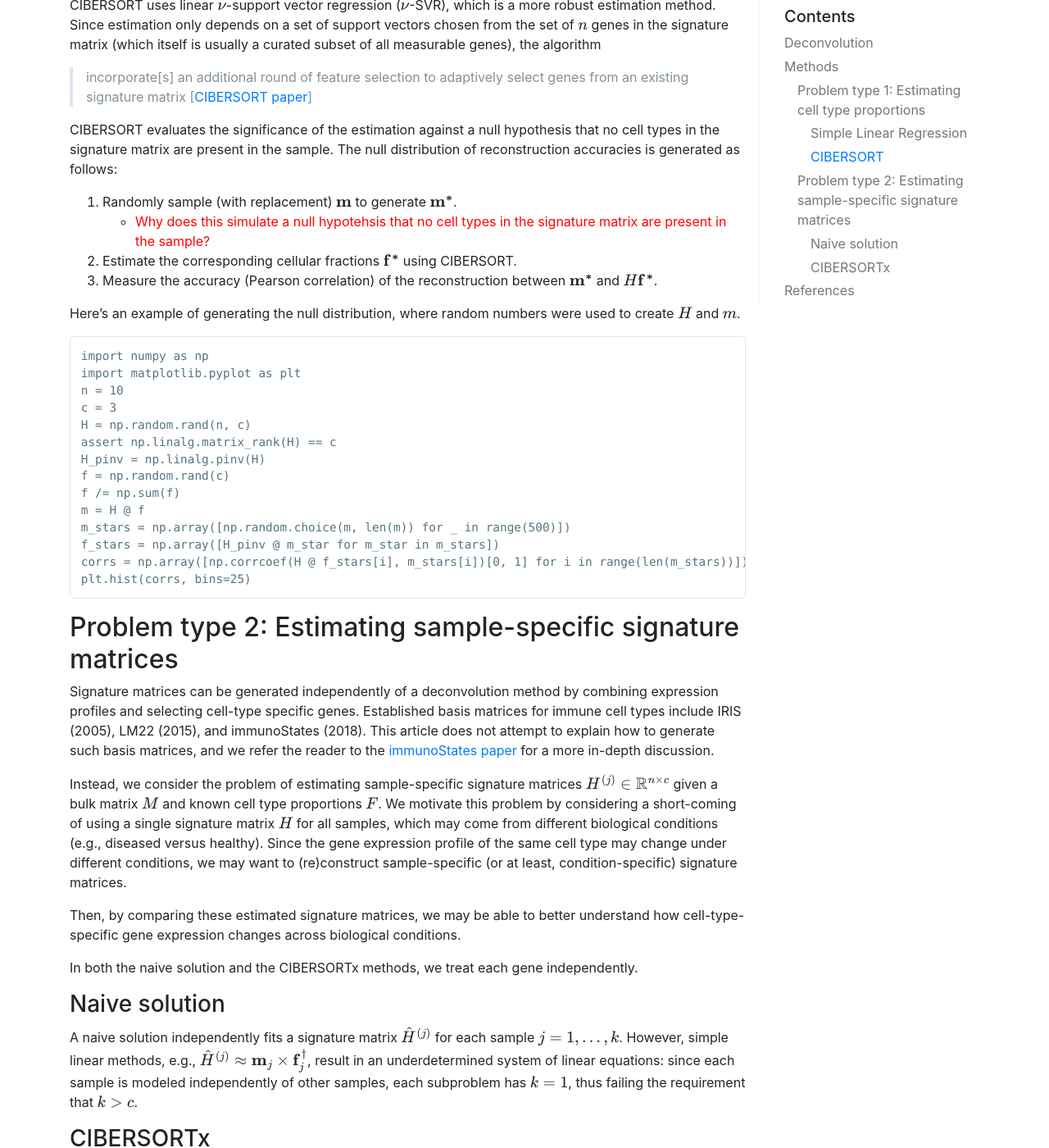
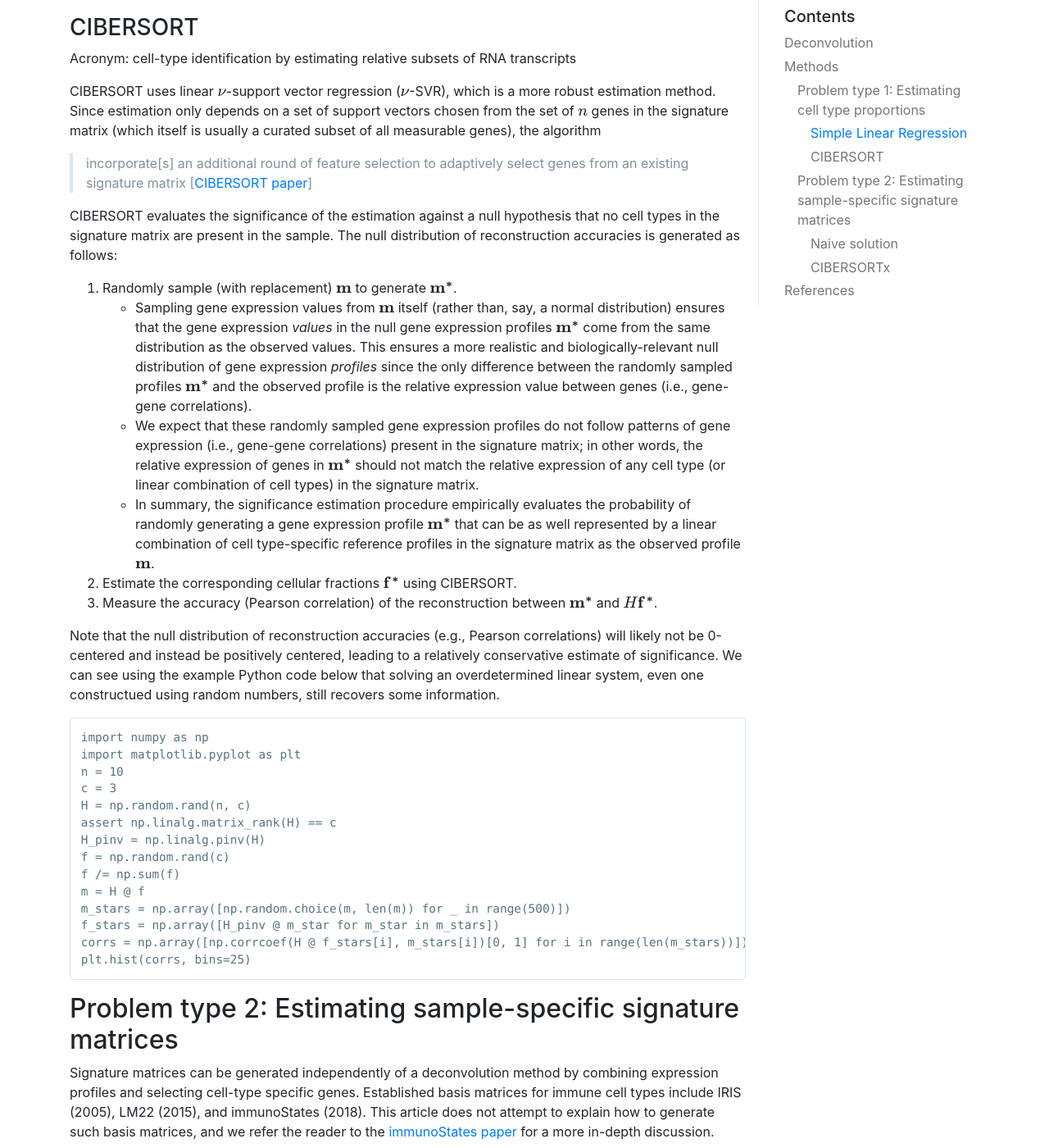
Before and after one commit to bentyeh/bentyeh.github.io, a Jekyll site: the page built from _posts/2020-05-15-deconvolution.md, in a window 1280 px wide and 1400 px high, scrolled down 2409 px. Shown: the whole window at 82% size. Built offline with Jekyll 4.4.1, drawn with Linux system fonts in a browser that asks for light colours; some of the changed text lies outside the part shown.

Commit message:
Update and un-hide deconvolution post
Addressed some previously unanswered questions after on IMMUNOL 207 lecture by Dr. Andrew Gentles on 5/20/2020

````diff
--- a/_posts/2020-05-15-deconvolution.md
+++ b/_posts/2020-05-15-deconvolution.md
@@ -23,7 +23,7 @@ Given any two of the matrices, we can estimate the third matrix. Each of the thr
 
 1. In the first problem, each column (sample) of the sample proportions matrix is estimated independently, so the number of unknowns is the number of cell types $$c$$. Assuming the signature matrix is full rank, the number of linearly independent equations is $$n$$. Therefore, for the system to be overdetermined, we need $$n > c$$.
 2. In the second problem, each row (gene) of the signature matrix is estimated independently, so the number of unknowns is the number of cell types $$c$$. Assuming the sample proportions matrix is full rank, the number of linearly independent equations is $$k$$. Therefore, for the system to be overdetermined, we need $$k > c$$.
-   - <span style="color: red">Are there ways to estimate rows <i>dependently</i> and take advantage of existing gene-gene correlation patterns?</span>
+   - While we want the estimation method to accurately capture differences between cell type-specific profiles, future work may consider taking advantage of known gene-gene correlation patterns, especially when the number of samples $$k$$ is small. For example, we expect *a priori* that genes regulated by the same transcription factor(s) have correlated expression values. This suggests the potential use of Bayesian priors, which would even permit probabilistic intepretations (e.g., building confidence intervals) of predicted cell type-specific expression values.
 3. In the third problem, the bulk profile estimate is a simple matrix multiplication of the signature matrix and the sample proportions matrix.
 
 In general, there are two ways of evaluating deconvolution accuracy:
@@ -43,8 +43,8 @@ Any linear regression technique (ordinary least squares, lasso regression, ridge
 $$\mathbf{\hat{f}} = H^\dagger \mathbf{m} = \left(H^\top H\right)^{-1} H^\top \mathbf{m}$$
 
 Some potentially useful constraints that these methods ignore include the following:
-1. Cell-type proportions $$f$$ should be non-negative.
-2. It may be desirable that the elements of $$f$$ sum to 1.
+1. Cell type proportions $$\mathbf{\hat{f}}$$ should be non-negative.
+2. It may be desirable that the elements of $$\mathbf{\hat{f}}$$ sum to 1.
 
 ### CIBERSORT
 
@@ -55,11 +55,13 @@ CIBERSORT uses linear $$\nu$$-support vector regression ($$\nu$$-SVR), which is
 
 CIBERSORT evaluates the significance of the estimation against a null hypothesis that no cell types in the signature matrix are present in the sample. The null distribution of reconstruction accuracies is generated as follows:
 1. Randomly sample (with replacement) $$\mathbf{m}$$ to generate $$\mathbf{m^*}$$.
-   - <span style="color: red">Why does this simulate a null hypotehsis that no cell types in the signature matrix are present in the sample?</span>
+   - Sampling gene expression values from $$\mathbf{m}$$ itself (rather than, say, a normal distribution) ensures that the gene expression *values* in the null gene expression profiles $$\mathbf{m^*}$$ come from the same distribution as the observed values. This ensures a more realistic and biologically-relevant null distribution of gene expression *profiles* since the only difference between the randomly sampled profiles $$\mathbf{m^*}$$ and the observed profile is the relative expression value between genes (i.e., gene-gene correlations).
+   - We expect that these randomly sampled gene expression profiles do not follow patterns of gene expression (i.e., gene-gene correlations) present in the signature matrix; in other words, the relative expression of genes in $$\mathbf{m^*}$$ should not match the relative expression of any cell type (or linear combination of cell types) in the signature matrix.
+   - In summary, the significance estimation procedure empirically evaluates the probability of randomly generating a gene expression profile $$\mathbf{m^*}$$ that can be as well represented by a linear combination of cell type-specific reference profiles in the signature matrix as the observed profile $$\mathbf{m}$$.
 2. Estimate the corresponding cellular fractions $$\mathbf{f^*}$$ using CIBERSORT.
 3. Measure the accuracy (Pearson correlation) of the reconstruction between $$\mathbf{m^*}$$ and $$H \mathbf{f^*}$$.
 
-Here's an example of generating the null distribution, where random numbers were used to create $$H$$ and $$m$$.
+Note that the null distribution of reconstruction accuracies (e.g., Pearson correlations) will likely not be 0-centered and instead be positively centered, leading to a relatively conservative estimate of significance. We can see using the example Python code below that solving an overdetermined linear system, even one constructued using random numbers, still recovers some information. <!-- TODO: Explanation why this is true. -->
 
 ```{python}
 import numpy as np
@@ -82,15 +84,15 @@ plt.hist(corrs, bins=25)
 
 Signature matrices can be generated independently of a deconvolution method by combining expression profiles and selecting cell-type specific genes. Established basis matrices for immune cell types include IRIS (2005), LM22 (2015), and immunoStates (2018). This article does not attempt to explain how to generate such basis matrices, and we refer the reader to the [immunoStates paper](#references) for a more in-depth discussion.
 
-Instead, we consider the problem of estimating sample-specific signature matrices $$H^{(j)} \in \mathbb{R}^{n \times c}$$ given a bulk matrix $$M$$ and known cell type proportions $$F$$. We motivate this problem by considering a short-coming of using a single signature matrix $$H$$ for all samples, which may come from different biological conditions (e.g., diseased versus healthy). Since the gene expression profile of the same cell type may change under different conditions, we may want to (re)construct sample-specific (or at least, condition-specific) signature matrices.
+Instead, we consider the problem of estimating sample-specific signature matrices $$H^{(j)} \in \mathbb{R}^{n \times c}$$ given a bulk matrix $$M$$ and known cell type proportions $$F$$. We motivate this problem by considering a short-coming of using a single signature matrix $$H$$ for all samples, which may come from different biological conditions (e.g., diseased versus healthy). Since the gene expression profile of the same cell type may change under different conditions, we may want to re-construct condition-specific ("group mode" in CIBERSORTx) or even sample-specific ("high-resolution mode" in CIBERSORTx) signature matrices.
 
-Then, by comparing these estimated signature matrices, we may be able to better understand how cell-type-specific gene expression changes across biological conditions.
+Then, by comparing these estimated signature matrices, we may be able to better understand how cell type-specific gene expression changes across biological conditions.
 
-In both the naive solution and the CIBERSORTx methods, we treat each gene independently.
+In both the naive solution and the CIBERSORTx methods, we treat each gene independently. We consider generating sample-specific signature matrices, but the equations below can easily generalize to condition-specific analyses.
 
 ### Naive solution
 
-A naive solution independently fits a signature matrix $$\hat{H}^{(j)}$$ for each sample $$j = 1, ..., k$$. However, simple linear methods, e.g., $$\hat{H}^{(j)} \approx \mathbf{m}_j \times \mathbf{f}_j^\dagger$$, result in an underdetermined system of linear equations: since each sample is modeled independently of other samples, each subproblem has $$k = 1$$, thus failing the requirement that $$k > c$$.
+A naive solution independently fits a signature matrix $$\hat{H}^{(j)}$$ for each sample $$j = 1, ..., k$$. However, simple linear methods, e.g., $$\hat{H}^{(j)} \approx \mathbf{m}_j \times \mathbf{f}_j^\dagger$$, result in an underdetermined system of linear equations: since each sample is modeled independently of other samples, each subproblem has $$k = 1$$ and fails the requirement that $$k > c$$.
 
 ### CIBERSORTx
 
@@ -127,7 +129,7 @@ Alternatively (and equivalently), $$G$$ can be thought of as a stack of $$c$$ ce
 
 In either case, the goal is to estimate $$G$$ given $$M$$ and $$F$$.
 
-<span style="color: red">I'm confused by the CIBERSORTx paper. By following the "Overview of CIBERSORTx analytical framework" section, I came to understand the problem statement as estimating sample-specific signature matrices. However, Figures 4abd seem to suggest the alternative problem statement of estimating cell-type specific signature matrices. Which is correct? What are the biological interpretations of each of these problem statements? When would one be preferred over the other? What are the problem statements behind the estimates shown in Figures 5f, 6b, and 6c?</span>
+<!-- <span style="color: red">I'm confused by the CIBERSORTx paper. By following the "Overview of CIBERSORTx analytical framework" section, I came to understand the problem statement as estimating sample-specific signature matrices. However, Figures 4abd seem to suggest the alternative problem statement of estimating cell-type specific signature matrices. Which is correct? What are the biological interpretations of each of these problem statements? When would one be preferred over the other? What are the problem statements behind the estimates shown in Figures 5f, 6b, and 6c?</span> -->
 
 However, we still have not addressed the problem of the naive formulation. To do so, CIBERSORTx uses an involved heuristic approach on top of non-negative least squares (NNLS) regression, which they validate on multiple synthetic and real datasets.
 
````
Also changed, not shown: other parts of _posts/2020-05-15-deconvolution.md (+1 -1 lines).
